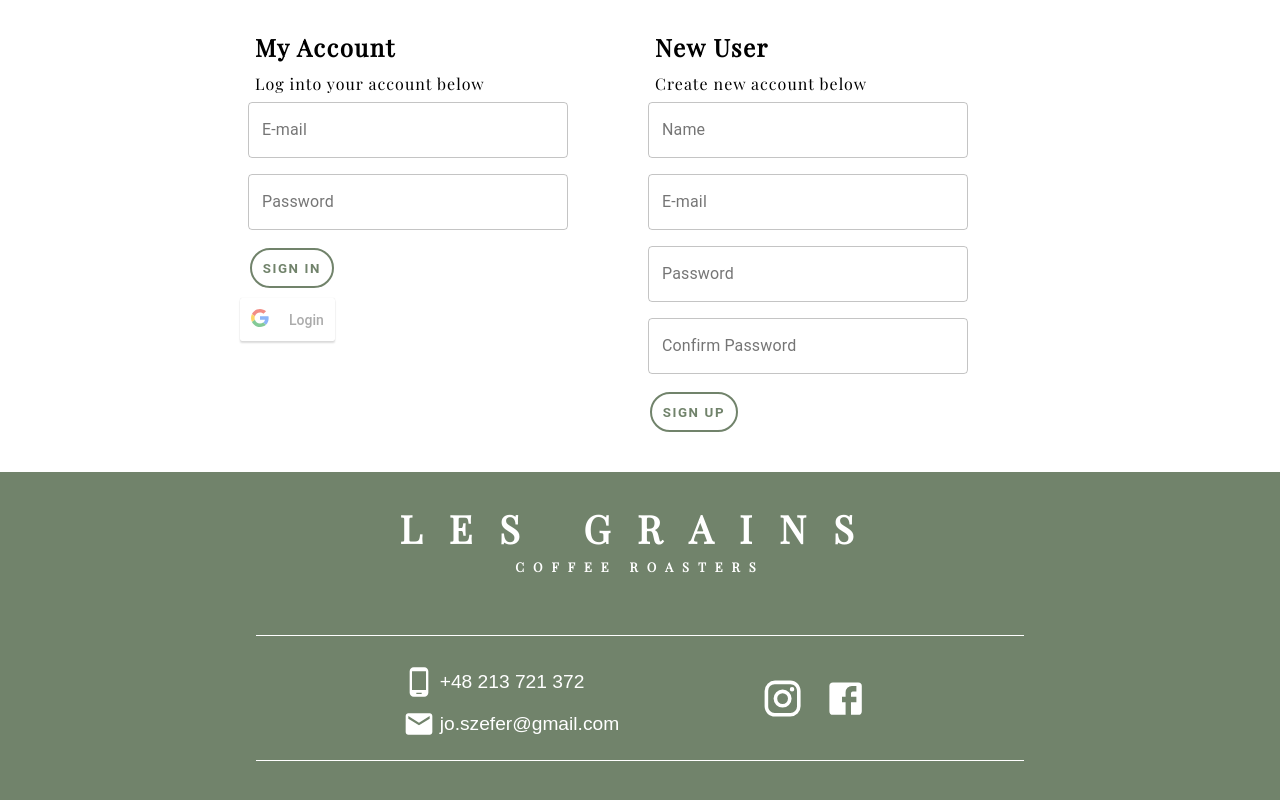
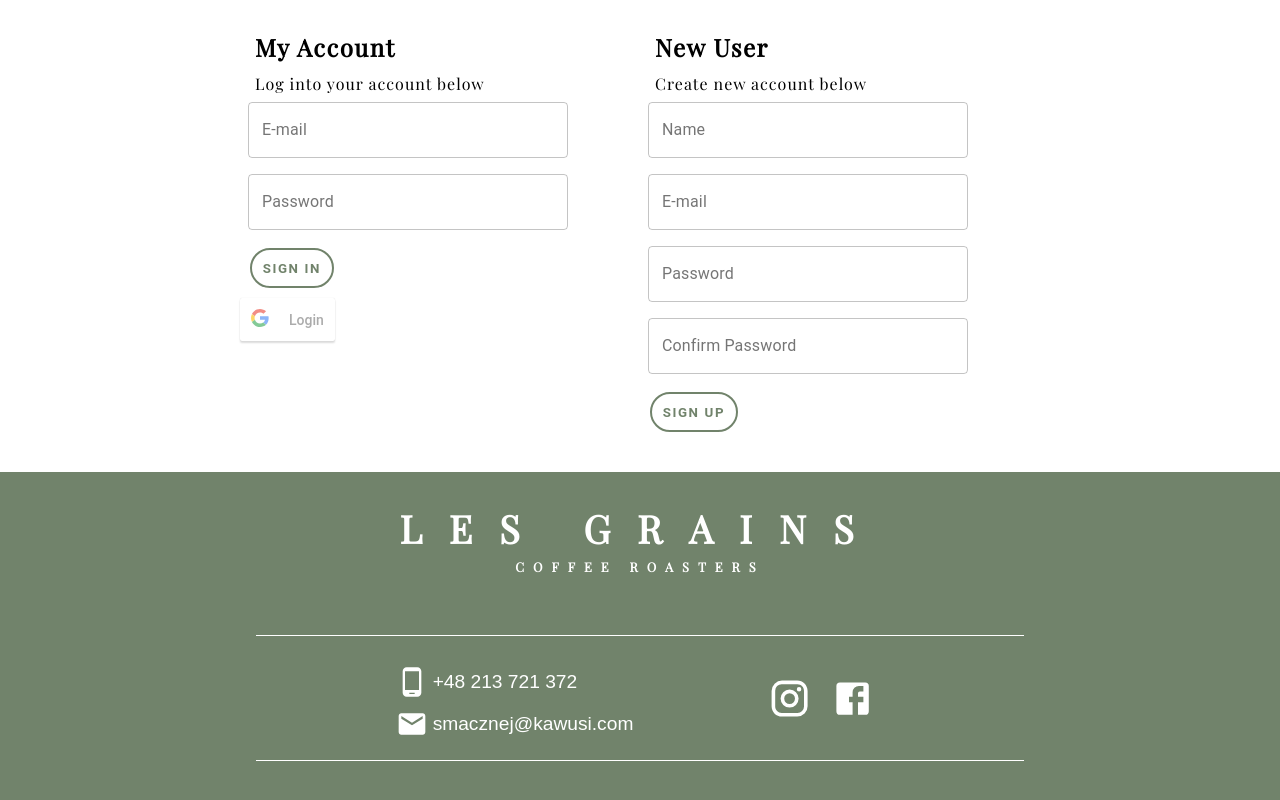
Before and after one commit to jo-szefer/coffee-shop, a React (Create React App) app in the folder frontend/: page /signin in a window 1280 px wide. Shown: the part 222-1022 px from the top of the page. Built offline with nearby package versions, Linux system fonts and the light colour scheme.

Commit message:
change email in footer

```diff
--- a/frontend/src/components/Footer/index.jsx
+++ b/frontend/src/components/Footer/index.jsx
@@ -80,7 +80,7 @@ export const Footer = () => {
           </StyledPhone>
           <StyledMail>
             <MailIcon />
-            <a href="mailto:jo.szefer@gmail.com">jo.szefer@gmail.com</a>
+            <a href="mailto:smacznej@kawusi.com">smacznej@kawusi.com</a>
           </StyledMail>
         </StandardMediaBox>
         <SocialMediaBox>
```
